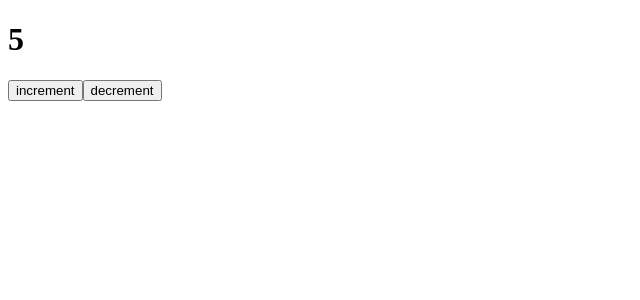
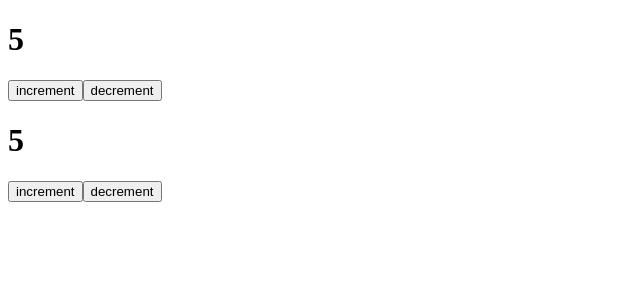
Before and after one commit to EugeneShatalin/react-Ulbi-TV, a React (Create React App) app: page / in a window 1280 px wide. Shown: the top 300 px of the page, without its empty margins (0-640 px from the left). Built offline with nearby package versions, Linux system fonts and the light colour scheme.

Commit message:
feat: create class component

```diff
--- a/src/App.js
+++ b/src/App.js
@@ -1,11 +1,14 @@
 import React from 'react';
+import ClassCounter from './components/ClassCounter';
 import Counter from './components/Counter';
 
 function App() {
   return (
     <div className="App">
 
-      <Counter/>
+     <Counter/>
+
+      <ClassCounter/>
 
     </div>
   );
--- /dev/null
+++ b/src/components/ClassCounter.jsx
@@ -0,0 +1,36 @@
+import React from "react";
+
+class ClassCounter extends React.Component {
+
+  constructor(props) {
+    super(props);
+    this.state = {
+      count: 5,
+      name: 'name',
+    }
+    this.increment = this.increment.bind(this);
+    this.decrement = this.decrement.bind(this);
+  }
+
+
+increment() {
+  this.setState({ count: this.state.count + 1 })
+}
+
+decrement() {
+  this.setState({ count: this.state.count - 1 })
+}
+
+render() {
+  return (
+    <div>
+      <h1>{this.state.count}</h1>
+
+      <button onClick={this.increment}>increment</button>
+      <button onClick={this.decrement}>decrement</button>
+    </div>
+  )
+}
+}
+
+export default ClassCounter;
```
